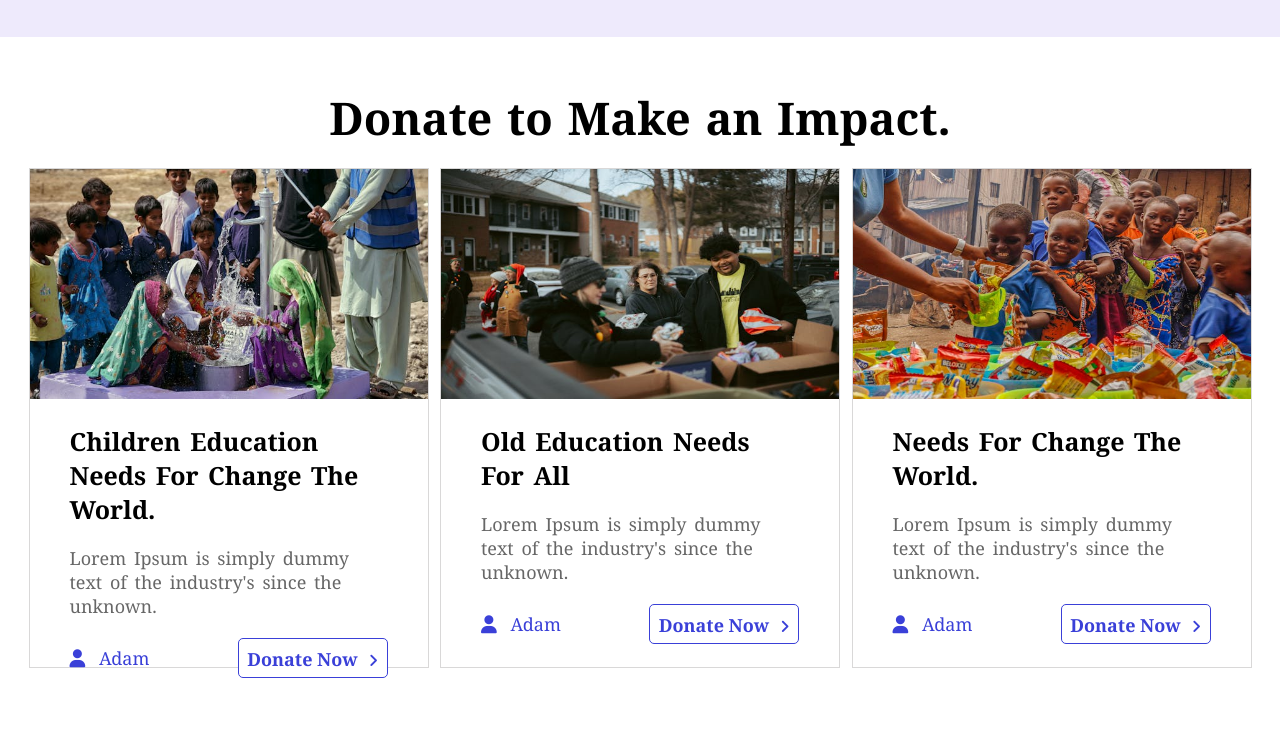
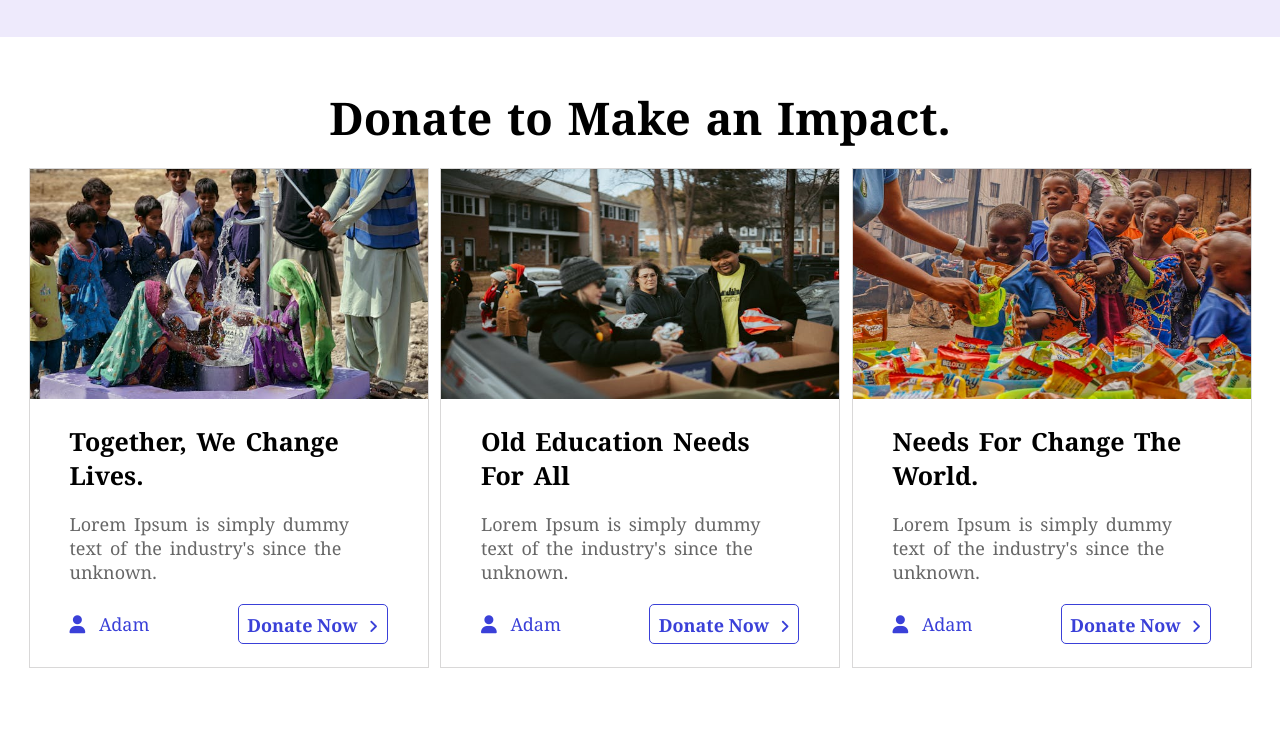
Before and after one commit to pwz2k/charitywebsite, a plain HTML site: page index.html in a window 1280 px wide. Shown: the part 1891-2627 px from the top of the page. Drawn offline with Linux system fonts and the light colour scheme.

Commit message:
Update index.html

```diff
--- a/index.html
+++ b/index.html
@@ -84,7 +84,7 @@
             <div class="memorials">
                 <div class="memorial">
                     <div class="image"><img src="img/14325722.jpg" alt="1117497-poverty.webp"></div>
-                    <div class="title">Children Education Needs For Change The World.</div>
+                    <div class="title">Together, We Change Lives.</div>
                     <div class="description">Lorem Ipsum is simply dummy text of the industry's since the unknown.</div>
                     <div class="memorial_bottom">
                         <div class="profile"><i class="fa-solid fa-user"></i> Adam</div>
```
